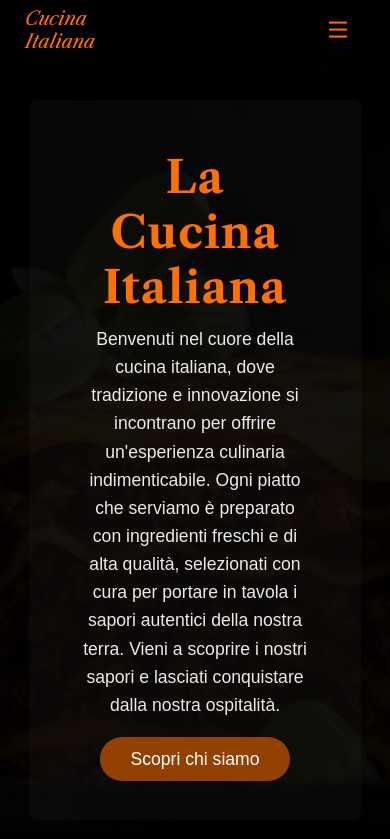
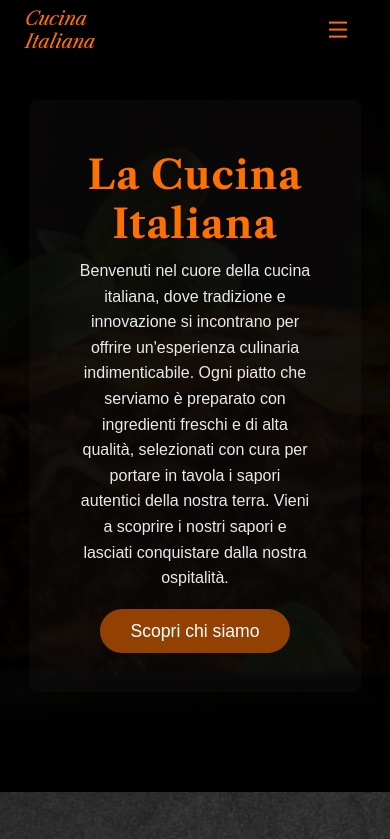
Before and after one commit to GianlucaValenziWeb/sito-ristorante, a plain HTML site: page index.html in a window 390 px wide. Shown: the top 839 px of the page. Drawn offline with nearby package versions, Linux system fonts and the light colour scheme.

Commit message:
Add files via upload

```diff
--- a/media.css
+++ b/media.css
@@ -70,7 +70,7 @@
         top: 0;
         right: -100%;
         z-index: 100;
-        background-color: #6262576b;
+        background-color: #0000006b;
         backdrop-filter: blur(14px);
         transition: right .5s;
     }
@@ -178,6 +178,13 @@
     /* HOME */
     #home {
         height: 100%;
+    }
+
+    .container-corpo h1 {
+        font-size: 2.5rem;
+    }
+    .container-corpo p {
+        font-size: 1rem;
     }
 
     /* GALLERY */
```
